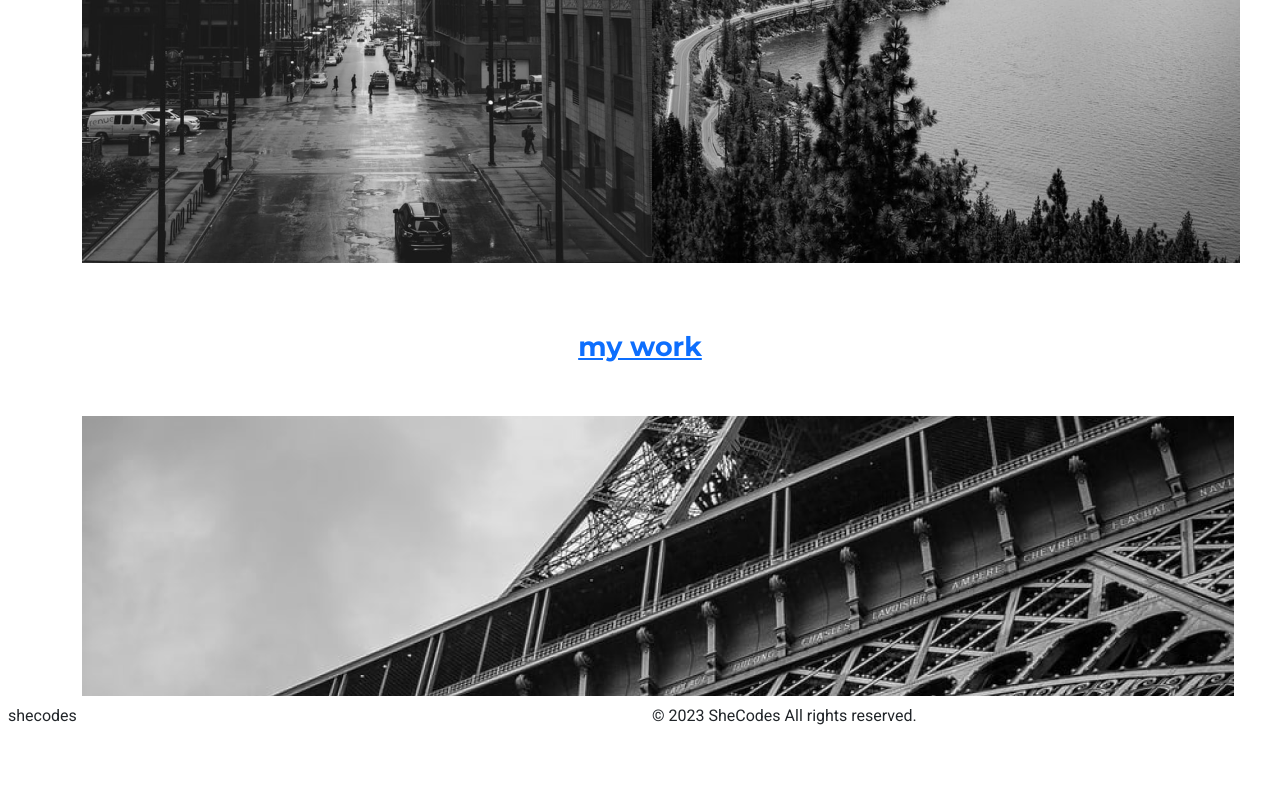
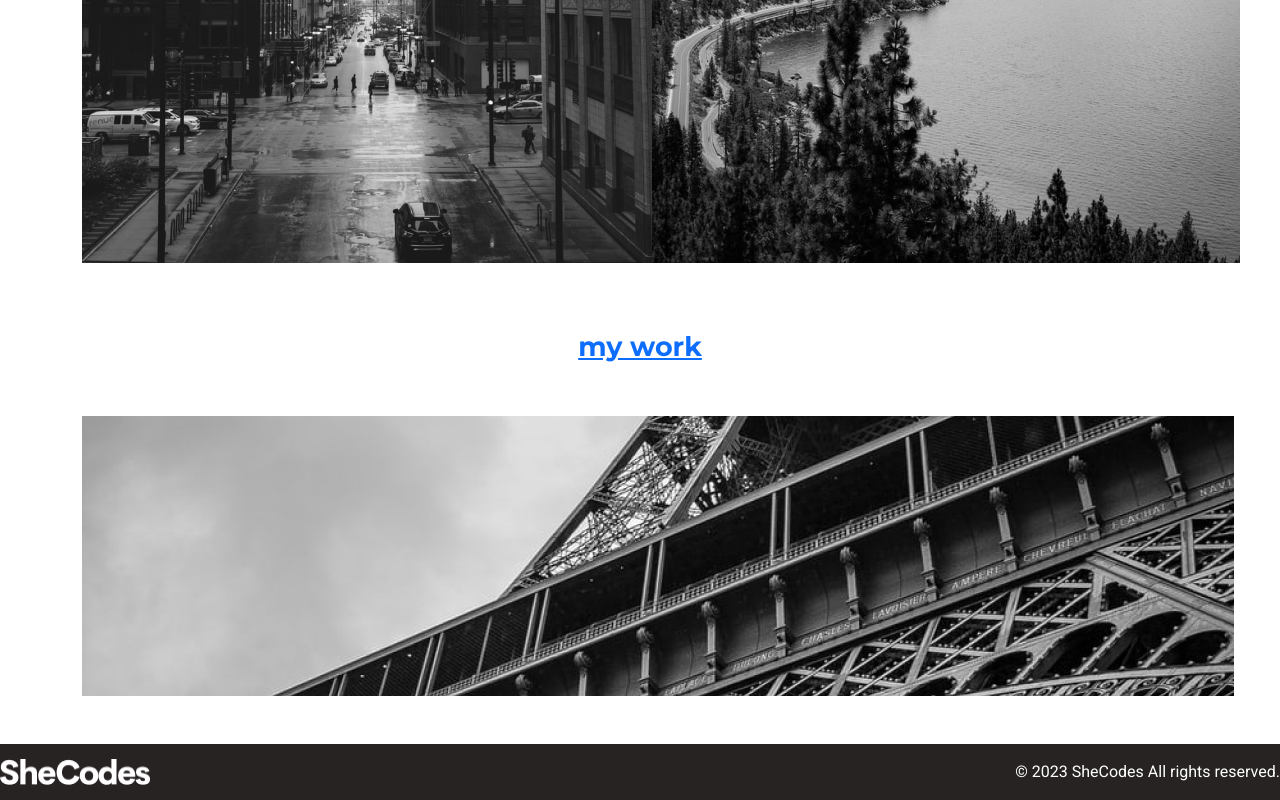
Before and after one commit to Parastoo-coding/Portfolio-Project, a plain HTML site: page index.html in a window 1280 px wide. Shown: the part 1302-2102 px from the top of the page. Before the commit the page ends 2054 px from the top, so only its background shows below. Drawn offline with nearby package versions, Linux system fonts and the light colour scheme.

Commit message:
Create footer, Added content & CSS Codes

```diff
--- a/index.html
+++ b/index.html
@@ -64,19 +64,15 @@
         <div class="link-work text-center mb-5 mt-5">
           <a href="#"> my work </a>
         </div>
-        <div class="col-sm-1">
+        <div class="col-sm-1 ml-140 mr-140 mb-5">
           <img src="../images/Eiffel.png" alt="" />
         </div>
       </div>
     </div>
     <footer>
-      <div class="row p-2">
-        <div class="col-sm-6">
-          <p>shecodes</p>
-        </div>
-        <div class="col-sm-6">
-          <p>© 2023 SheCodes All rights reserved.</p>
-        </div>
+      <div class="footer-text d-flex justify-content-between">
+        <img src="../images/she-Codes.png" alt="" />
+        <p class="mt-3">© 2023 SheCodes All rights reserved.</p>
       </div>
     </footer>
   </body>
--- a/style/portfolio.css
+++ b/style/portfolio.css
@@ -55,3 +55,14 @@ h1 {
   text-decoration: none;
   font-weight: normal;
 }
+.footer-text {
+  background-color: #282323;
+}
+.footer-text img {
+  padding-top: 15px;
+  padding-bottom: 15px;
+  line-height: 2;
+}
+.footer-text p {
+  color: white;
+}
```
Also changed, not shown: images/She-Codes.png (added).
